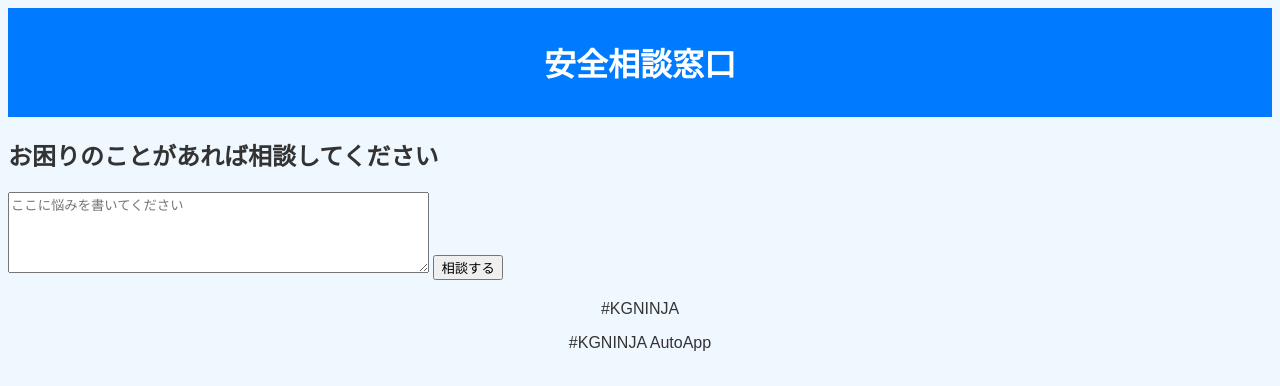
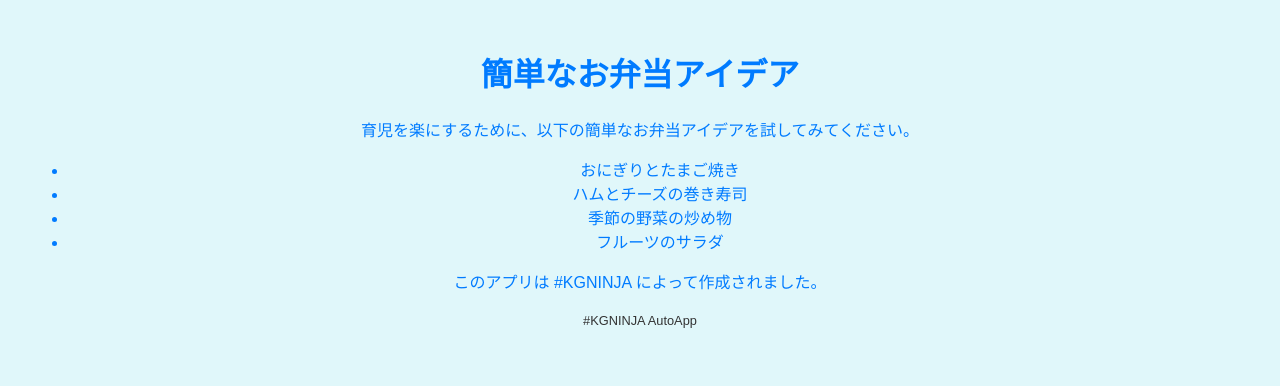
Before and after one commit to KG-NINJA/Komaru-bot, a plain HTML site: page index.html in a window 1280 px wide. Drawn offline with Linux system fonts and the light colour scheme.

Commit message:
deploy: 76f7ca9a77e42fa8f7d40f843d42698a314c7bcd

```diff
--- a/index.html
+++ b/index.html
@@ -3,33 +3,32 @@
 <head>
     <meta charset="UTF-8">
     <meta name="viewport" content="width=device-width, initial-scale=1.0">
-    <title>相談窓口</title>
+    <title>簡単お弁当アイデア</title>
     <style>
-        body { font-family: Arial, sans-serif; background-color: #f0f8ff; color: #333; }
-        header { background-color: #007BFF; color: white; padding: 10px; text-align: center; }
-        footer { text-align: center; margin-top: 20px; }
+        body {
+            background-color: #E0F7FA; /* Calm blue color */
+            font-family: Arial, sans-serif;
+            color: #007BFF;
+            text-align: center;
+            padding: 20px;
+        }
+        footer {
+            margin-top: 20px;
+            font-size: 0.8em;
+            color: #333;
+        }
     </style>
 </head>
 <body>
-    <header>
-        <h1>安全相談窓口</h1>
-    </header>
-    <main>
-        <h2>お困りのことがあれば相談してください</h2>
-        <textarea id="issueInput" placeholder="ここに悩みを書いてください" rows="5" cols="50"></textarea>
-        <button id="submitBtn">相談する</button>
-        <p id="responseMessage"></p>
-    </main>
-    <footer>
-        <p>#KGNINJA</p>
-        <p>#KGNINJA AutoApp</p>
-    </footer>
-    <script>
-        document.getElementById(submitBtn).addEventListener(click, function() {
-            const issue = document.getElementById(issueInput).value;
-            const response = あなたの悩みは:  + issue +  です。専門家に相談します。;
-            document.getElementById(responseMessage).innerText = response;
-        });
-    </script>
+    <h1>簡単なお弁当アイデア</h1>
+    <p>育児を楽にするために、以下の簡単なお弁当アイデアを試してみてください。</p>
+    <ul>
+        <li>おにぎりとたまご焼き</li>
+        <li>ハムとチーズの巻き寿司</li>
+        <li>季節の野菜の炒め物</li>
+        <li>フルーツのサラダ</li>
+    </ul>
+    <p>このアプリは #KGNINJA によって作成されました。</p>
+    <footer>#KGNINJA AutoApp</footer>
 </body>
 </html>
```
Also changed, not shown: 1 other file.
